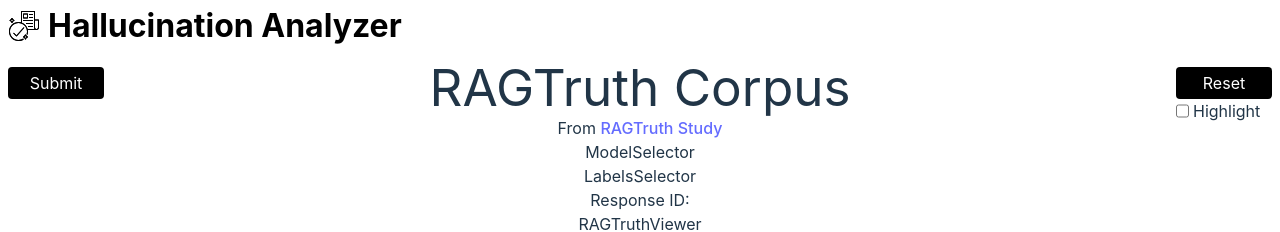
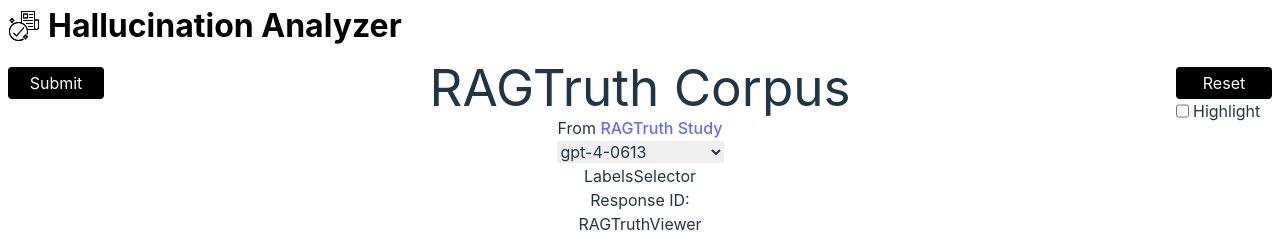
Before and after one commit to AcuChat/hallucination-analyzer, a React (Vite) app: page / in a window 1280 px wide. Shown: the top 232 px of the page. Built offline with nearby package versions, Linux system fonts and the light colour scheme.

Commit message:
added model selection functionality

```diff
--- a/src/components/ModelSelector.jsx
+++ b/src/components/ModelSelector.jsx
@@ -1,10 +1,26 @@
+import { useDispatch, useSelector } from 'react-redux';
 import './ModelSelector.scss';
 
-import React from 'react'
+import React from 'react';
+import { modelsSetModel } from '../store/sliceModels';
+
+
 
 function ModelSelector() {
+  const models = useSelector(state => state.models);
+  console.log('models', models)
+  const dispatch = useDispatch();
   return (
-    <div className='ModelSelector'>ModelSelector</div>
+    <div className='ModelSelector'>
+      <select name="" id="" value={models.curModel} onChange={(e) => dispatch(modelsSetModel(e.target.value))}>
+        {models?.availableModels?.map(model => {
+          return (
+            <option key={model} value={model}>{model}</option>
+          )
+        })}
+      </select>
+
+    </div>
   )
 }
 
```
